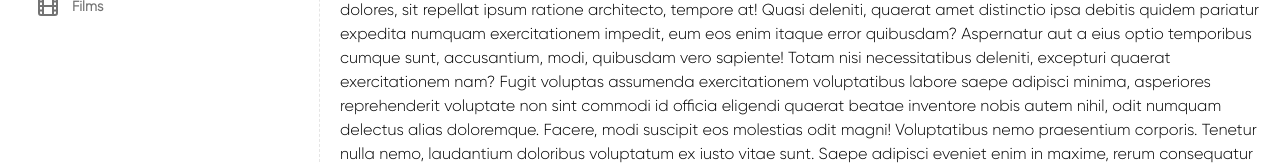
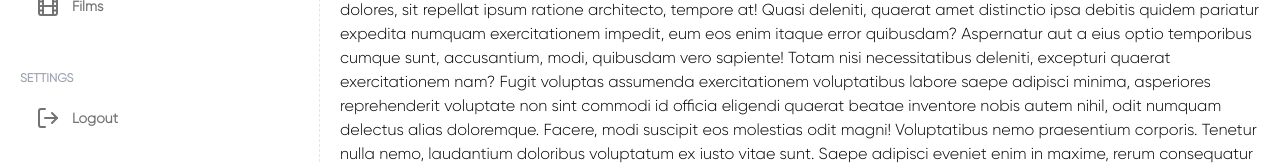
Before and after one commit to harshit-ostwal/parth-studio-admin, a Next.js app: page / in a window 1280 px wide. Shown: the part 638-803 px from the top of the page. Built offline with nearby package versions, Linux system fonts and the light colour scheme.

Commit message:
Added Logout Button in Header & Sidebar

```diff
--- a/components/Header.jsx
+++ b/components/Header.jsx
@@ -1,5 +1,5 @@
 "use client"
-import { GanttChart, Languages, Search, Settings, UsersRound, X } from 'lucide-react'
+import { GanttChart, Languages, LogOut, Search, Settings, UsersRound, X } from 'lucide-react'
 import Link from 'next/link'
 import React, { useState } from 'react'
 import Sidebar from './Sidebar';
@@ -45,7 +45,8 @@ export default function Header() {
                 </div>
             </div>
 
-            <div className={`fixed text-white lg:hidden h-full bg-white top-0 flex w-full overflow-y-auto gap-10 flex-col transition-all duration-1000 ease-in-out p-5 ${!menu ? "left-[-100%]" : "left-0"}`}>
+            <div className={`fixed text-white lg:hidden h-full bg-white top-0 flex justify-between w-full overflow-y-auto gap-10 flex-col transition-all duration-1000 ease-in-out p-5 ${!menu ? "left-[-100%]" : "left-0"}`}>
+                <div className="flex flex-col gap-10">
                     <div className="flex items-center justify-between">
                         <img onClick={handleMenu} src="/Logo/psblack.png" alt="Parth Studio" width={80} />
                         <button onClick={handleMenu} className="p-3 transition-colors duration-300 rounded-full hover:bg-gray-50 text-primary-text"><X size={18} /></button>
@@ -59,6 +60,11 @@ export default function Header() {
                         </div>
                     ))}
                 </div>
+                <div className="flex flex-col w-full gap-2">
+                    <h1 className="text-xs font-bold text-gray-400">SETTINGS</h1>
+                    <LinkButton href={"/Settings"} ><LogOut /> Logout</LinkButton>
+                </div>
+            </div>
 
         </>
     )
--- a/components/Sidebar.jsx
+++ b/components/Sidebar.jsx
@@ -2,11 +2,13 @@ import React from 'react';
 import { SideBarData } from './Data/Sidebar';
 import LinkButton from './LinkButton';
 import Link from 'next/link';
+import { LogOut, Settings } from 'lucide-react';
 
 export default function Sidebar() {
     return (
         <>
-            <div className="sticky top-0 left-0 hidden w-full h-screen max-w-xs p-5 space-y-10 overflow-y-auto border-r border-dashed border-secondary-text lg:block bg-primary">
+            <div className="sticky top-0 left-0 flex-col justify-between hidden w-full h-screen max-w-xs p-5 overflow-y-auto border-r border-dashed border-secondary-text lg:flex bg-primary">
+                <div className="flex flex-col gap-10">
                     <Link href={"/"}>
                         <img src="/Logo/psblack.png" alt="Parth Studio" width={80} />
                     </Link>
@@ -19,6 +21,11 @@ export default function Sidebar() {
                         </div>
                     ))}
                 </div>
+                <div className="flex flex-col w-full gap-2">
+                    <h1 className="text-xs font-bold text-gray-400">SETTINGS</h1>
+                    <LinkButton href={"/Settings"} ><LogOut /> Logout</LinkButton>
+                </div>
+            </div>
         </>
     );
 }
```
Lines whose indentation alone changed are shown as unchanged.
